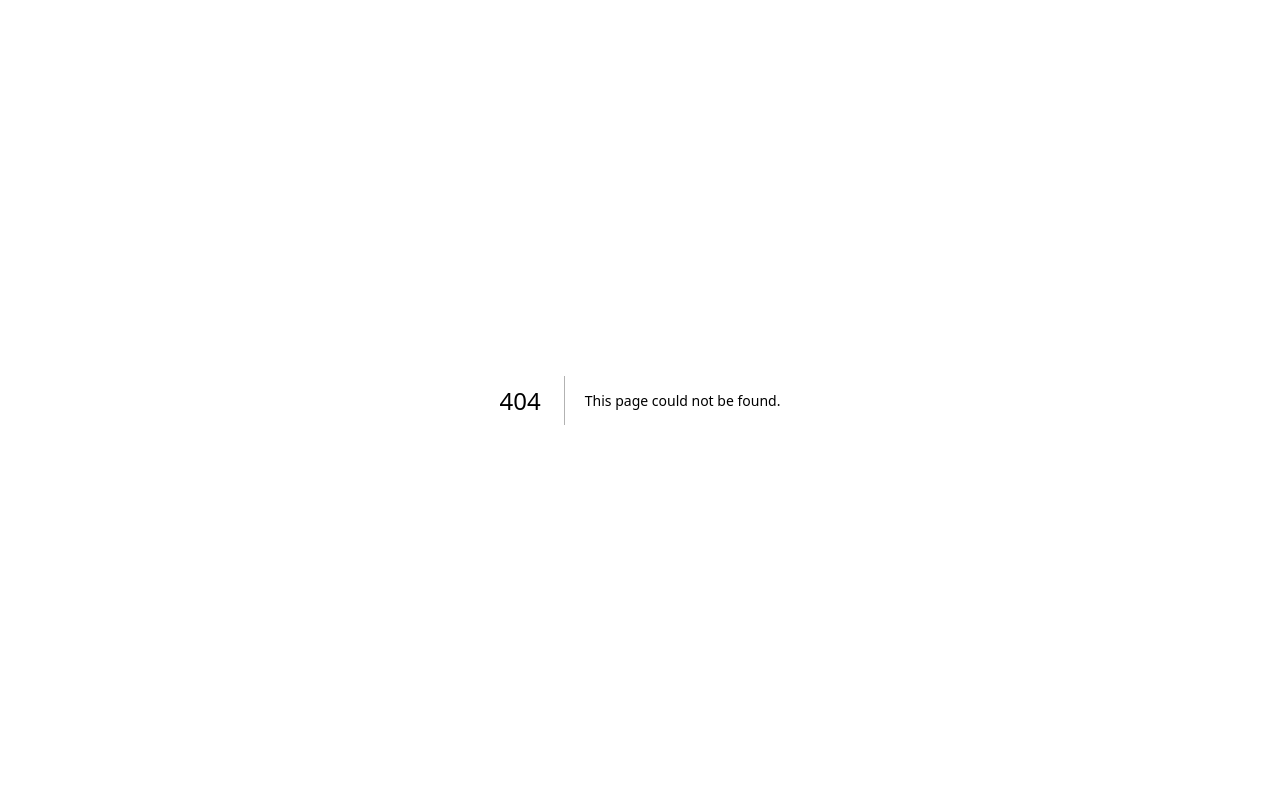
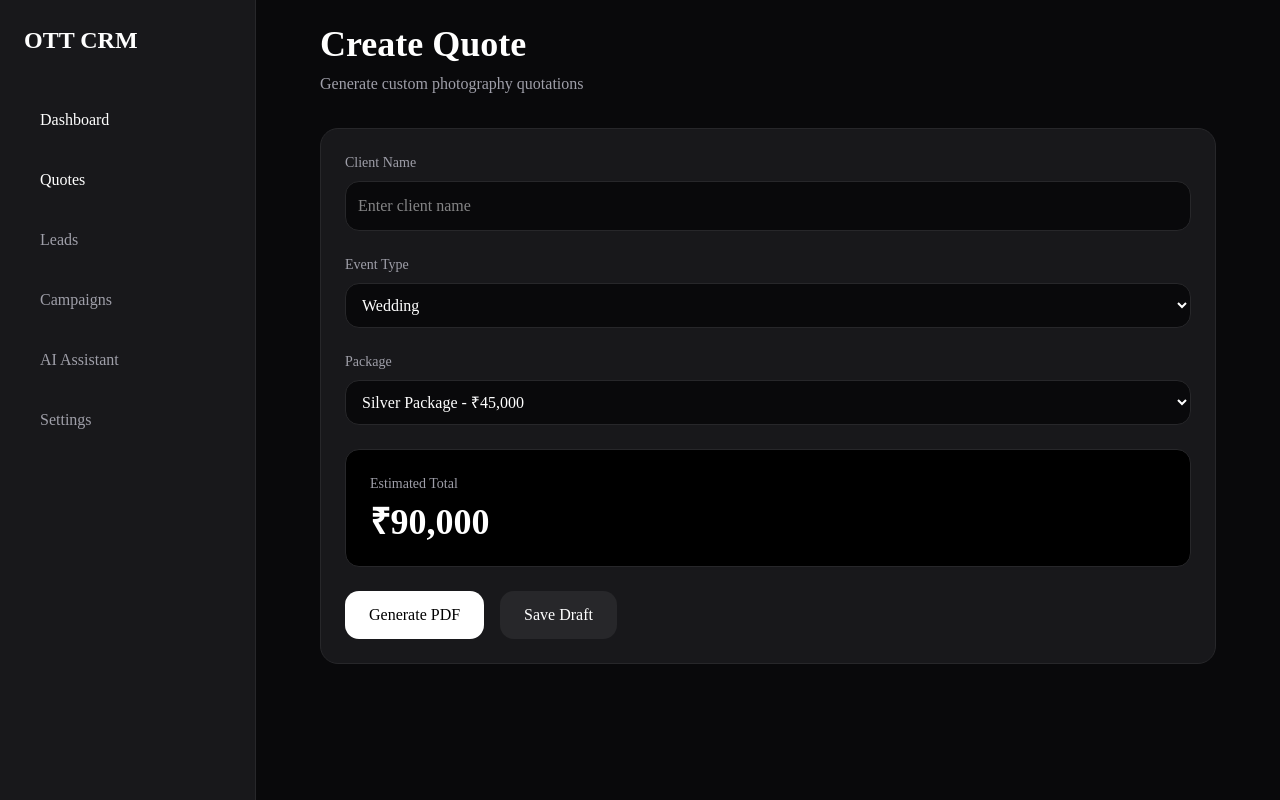
Before and after one commit to arthyvenkatbala/sapienbuild, a Next.js app: page /quotes in a window 1280 px wide. Before the commit this address had no page. Built offline with nearby package versions, Linux system fonts and the light colour scheme.

Commit message:
Initial CRM setup

```diff
--- /dev/null
+++ b/app/api/leads/route.ts
@@ -0,0 +1,54 @@
+import { NextResponse } from "next/server";
+import { supabase } from "@/lib/supabase";
+
+export async function POST(request: Request) {
+  try {
+    const body = await request.json();
+
+    const {
+      clientname,
+      phone,
+      email,
+      source,
+      eventtype,
+      campaign,
+    } = body;
+
+    const { data, error } = await supabase
+      .from("leads")
+      .insert([
+        {
+          clientname,
+          phone,
+          email,
+          source,
+          eventtype,
+          campaign,
+          status: "New Lead",
+        },
+      ])
+      .select();
+
+    if (error) {
+      console.log(error);
+
+      return NextResponse.json(
+        { error: error.message },
+        { status: 500 }
+      );
+    }
+
+    return NextResponse.json({
+      success: true,
+      lead: data,
+    });
+
+  } catch (err) {
+    console.log(err);
+
+    return NextResponse.json(
+      { error: "Something went wrong" },
+      { status: 500 }
+    );
+  }
+}
--- a/app/layout.tsx
+++ b/app/layout.tsx
@@ -1,30 +1,75 @@
-import { Geist, Geist_Mono } from "next/font/google"
+import "./globals.css";
+import Link from "next/link";
 
-import "./globals.css"
-import { ThemeProvider } from "@/components/theme-provider"
-import { cn } from "@/lib/utils";
-
-const geist = Geist({subsets:['latin'],variable:'--font-sans'})
-
-const fontMono = Geist_Mono({
-  subsets: ["latin"],
-  variable: "--font-mono",
-})
+export const metadata = {
+  title: "Photography CRM Solution",
+  description: "AI powered CRM for photography businesses",
+};
 
 export default function RootLayout({
   children,
-}: Readonly<{
-  children: React.ReactNode
-}>) {
+}: {
+  children: React.ReactNode;
+}) {
   return (
-    <html
-      lang="en"
-      suppressHydrationWarning
-      className={cn("antialiased", fontMono.variable, "font-sans", geist.variable)}
-    >
-      <body>
-        <ThemeProvider>{children}</ThemeProvider>
+    <html lang="en">
+      <body className="bg-zinc-950 text-white">
+
+        <main className="min-h-screen flex">
+
+          {/* Sidebar */}
+
+          <aside className="w-64 bg-zinc-900 border-r border-zinc-800 p-6 hidden md:block">
+
+            <h1 className="text-2xl font-bold mb-10">
+              OTT CRM
+            </h1>
+
+            <nav className="space-y-3">
+
+              <Link
+                href="/"
+                className="block px-4 py-3 rounded-xl hover:bg-zinc-800"
+              >
+                Dashboard
+              </Link>
+
+              <Link
+                href="/quotes"
+                className="block px-4 py-3 rounded-xl hover:bg-zinc-800"
+              >
+                Quotes
+              </Link>
+
+              <div className="text-zinc-400 px-4 py-3">
+                Leads
+              </div>
+
+              <div className="text-zinc-400 px-4 py-3">
+                Campaigns
+              </div>
+
+              <div className="text-zinc-400 px-4 py-3">
+                AI Assistant
+              </div>
+
+              <div className="text-zinc-400 px-4 py-3">
+                Settings
+              </div>
+
+            </nav>
+
+          </aside>
+
+          {/* Page Content */}
+
+          <div className="flex-1 p-6">
+            {children}
+          </div>
+
+        </main>
+
       </body>
     </html>
-  )
+  );
 }
--- a/app/page.tsx
+++ b/app/page.tsx
@@ -1,19 +1,152 @@
-import { Button } from "@/components/ui/button"
+import { supabase } from "@/lib/supabase";
+export default async function Home() {
+  const { data: realLeads, error } = await supabase
+  .from("leads")
+  .select("*");
 
-export default function Page() {
+console.log(realLeads);
+console.log(error);
+
+    const leads =
+  realLeads?.map((lead) => ({
+    name: lead.clientname,
+    source: lead.source,
+    status: lead.eventtype,
+    color: "green",
+  })) || [];
+
   return (
-    <div className="flex min-h-svh p-6">
-      <div className="flex max-w-md min-w-0 flex-col gap-4 text-sm leading-loose">
+    <>
+
+      {/* Header */}
+
+      <div className="mb-8">
+        <h1 className="text-4xl font-bold">
+          One Thousand Tales CRM
+        </h1>
+
+        <p className="text-zinc-400 mt-2">
+          AI-powered photography business dashboard
+        </p>
+      </div>
+
+      {/* Stats */}
+
+      <div className="grid grid-cols-1 md:grid-cols-3 gap-6 mb-8">
+
+        <div className="bg-zinc-900 border border-zinc-800 rounded-2xl p-6">
+          <h2 className="text-zinc-400 text-sm">
+            Total Leads
+          </h2>
+
+          <p className="text-4xl font-bold mt-2">
+            124
+          </p>
+        </div>
+
+        <div className="bg-zinc-900 border border-zinc-800 rounded-2xl p-6">
+          <h2 className="text-zinc-400 text-sm">
+            Revenue Generated
+          </h2>
+
+          <p className="text-4xl font-bold mt-2">
+            ₹4.8L
+          </p>
+        </div>
+
+        <div className="bg-zinc-900 border border-zinc-800 rounded-2xl p-6">
+          <h2 className="text-zinc-400 text-sm">
+            Active Campaigns
+          </h2>
+
+          <p className="text-4xl font-bold mt-2">
+            12
+          </p>
+        </div>
+
+      </div>
+
+      {/* Recent Leads */}
+<div className="bg-zinc-900 border border-zinc-800 rounded-2xl p-6 mb-8">
+  <div className="flex items-center justify-between mb-6">
+    <h2 className="text-2xl font-semibold">
+      Recent Leads
+    </h2>
+
+    <button className="bg-white text-black px-4 py-2 rounded-xl font-medium">
+      Add Lead
+    </button>
+  </div>
+
+  <div className="space-y-4">
+    {leads.map((lead, index) => (
+      <div
+        key={index}
+        className="flex items-center justify-between border-b border-zinc-800 pb-4"
+      >
         <div>
-          <h1 className="font-medium">Project ready!</h1>
-          <p>You may now add components and start building.</p>
-          <p>We&apos;ve already added the button component for you.</p>
-          <Button className="mt-2">Button</Button>
+          <p className="font-medium">
+            {lead.name}
+          </p>
+
+          <p className="text-zinc-400 text-sm">
+            {lead.source}
+          </p>
         </div>
-        <div className="font-mono text-xs text-muted-foreground">
-          (Press <kbd>d</kbd> to toggle dark mode)
+
+        <span className="bg-green-500/20 text-green-400 px-3 py-1 rounded-full text-sm">
+          {lead.status}
+        </span>
+      </div>
+    ))}
+  </div>
+</div>
+      {/* AI Insights */}
+
+      <div className="bg-zinc-900 border border-zinc-800 rounded-2xl p-6">
+
+        <div className="flex items-center justify-between mb-6">
+          <div>
+            <h2 className="text-2xl font-semibold">
+              AI Insights Assistant
+            </h2>
+
+            <p className="text-zinc-400 text-sm mt-1">
+              Business insights powered by AI
+            </p>
+          </div>
+
+          <div className="bg-green-500/20 text-green-400 px-3 py-1 rounded-full text-sm">
+            Live
+          </div>
         </div>
+
+        <div className="space-y-4">
+
+          <div className="bg-zinc-950 border border-zinc-800 rounded-xl p-4">
+            <p className="text-sm text-zinc-400 mb-2">
+              AI Insight
+            </p>
+
+            <p className="text-lg">
+              Wedding Gold Campaign generated 42% more leads this week compared to last week.
+            </p>
+          </div>
+
+          <div className="bg-zinc-950 border border-zinc-800 rounded-xl p-4">
+            <p className="text-sm text-zinc-400 mb-2">
+              AI Recommendation
+            </p>
+
+            <p className="text-lg">
+              Increase Instagram Reel ads budget by 20% to improve wedding inquiries.
+            </p>
+          </div>
+
+        </div>
+
       </div>
-    </div>
-  )
+
+    </>
+  );
 }
--- /dev/null
+++ b/app/quotes/page.tsx
@@ -0,0 +1,80 @@
+export default function QuotesPage() {
+  return (
+
+      <div className="max-w-4xl mx-auto">
+
+        <h1 className="text-4xl font-bold mb-2">
+          Create Quote
+        </h1>
+
+        <p className="text-zinc-400 mb-8">
+          Generate custom photography quotations
+        </p>
+
+        <div className="bg-zinc-900 border border-zinc-800 rounded-2xl p-6 space-y-6">
+
+          <div>
+            <label className="block mb-2 text-sm text-zinc-400">
+              Client Name
+            </label>
+
+            <input
+              className="w-full bg-zinc-950 border border-zinc-800 rounded-xl p-3"
+              placeholder="Enter client name"
+            />
+          </div>
+
+          <div>
+            <label className="block mb-2 text-sm text-zinc-400">
+              Event Type
+            </label>
+
+            <select className="w-full bg-zinc-950 border border-zinc-800 rounded-xl p-3">
+              <option>Wedding</option>
+              <option>Pre-Wedding</option>
+              <option>Birthday</option>
+              <option>Corporate Event</option>
+            </select>
+          </div>
+
+          <div>
+            <label className="block mb-2 text-sm text-zinc-400">
+              Package
+            </label>
+
+            <select className="w-full bg-zinc-950 border border-zinc-800 rounded-xl p-3">
+              <option>Silver Package - ₹45,000</option>
+              <option>Gold Package - ₹75,000</option>
+              <option>Premium Package - ₹1,20,000</option>
+            </select>
+          </div>
+
+          <div className="bg-black rounded-xl p-6 border border-zinc-800">
+
+            <p className="text-zinc-400 text-sm mb-2">
+              Estimated Total
+            </p>
+
+            <h2 className="text-4xl font-bold">
+              ₹90,000
+            </h2>
+
+          </div>
+
+          <div className="flex gap-4">
+
+            <button className="bg-white text-black px-6 py-3 rounded-xl font-medium">
+              Generate PDF
+            </button>
+
+            <button className="bg-zinc-800 px-6 py-3 rounded-xl font-medium">
+              Save Draft
+            </button>
+
+          </div>
+
+        </div>
+
+      </div>
+  );
+}
--- /dev/null
+++ b/lib/supabase.ts
@@ -0,0 +1,9 @@
+import { createClient } from "@supabase/supabase-js";
+
+const supabaseUrl = process.env.NEXT_PUBLIC_SUPABASE_URL!;
+const supabaseAnonKey = process.env.NEXT_PUBLIC_SUPABASE_ANON_KEY!;
+
+export const supabase = createClient(
+  supabaseUrl,
+  supabaseAnonKey
+);
--- a/package.json
+++ b/package.json
@@ -12,6 +12,7 @@
     "typecheck": "tsc --noEmit"
   },
   "dependencies": {
+    "@supabase/supabase-js": "^2.108.1",
     "class-variance-authority": "^0.7.1",
     "clsx": "^2.1.1",
     "lucide-react": "^1.17.0",
```
Also changed, not shown: 1 other file (tests, documents, lock files or other folders).
